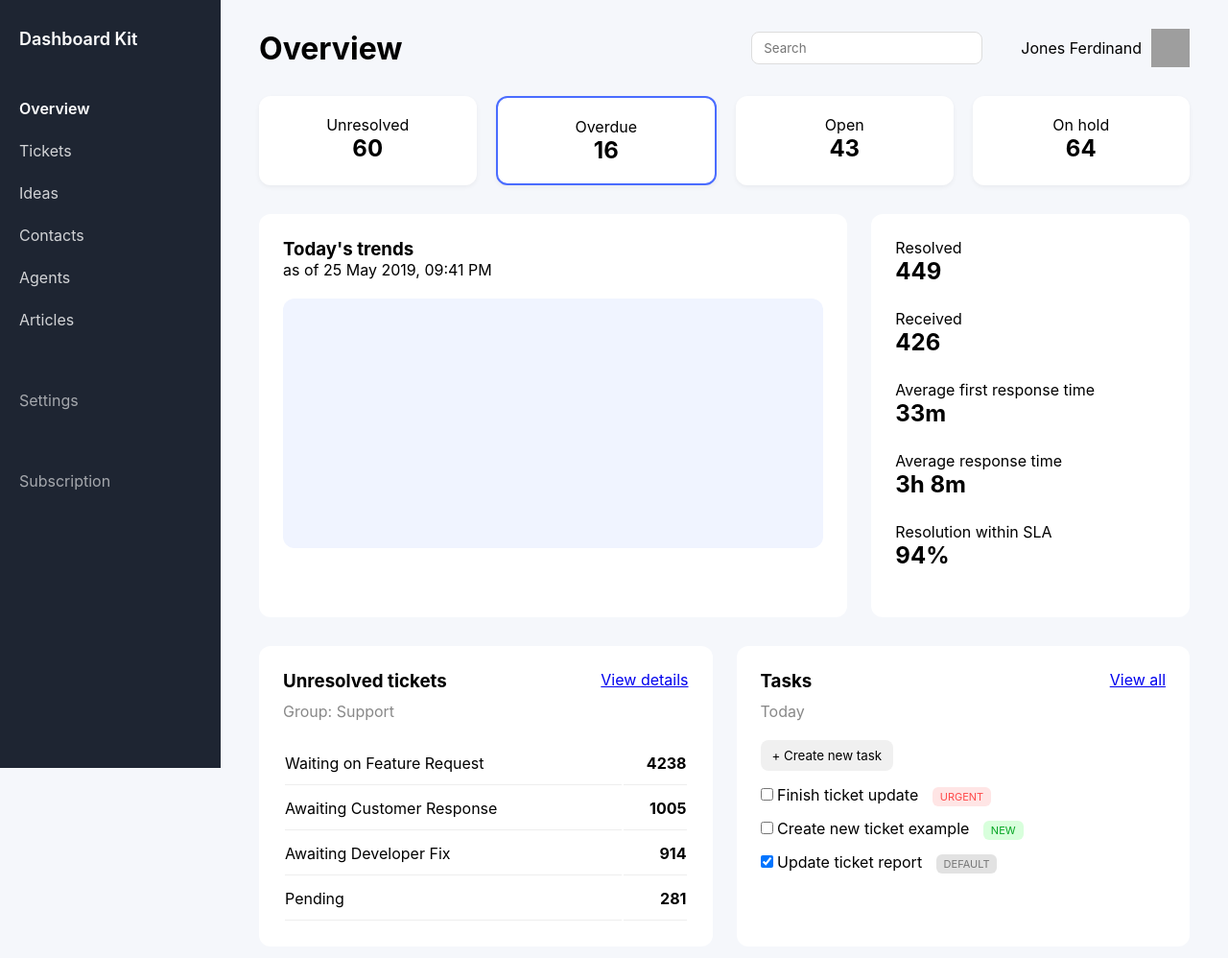
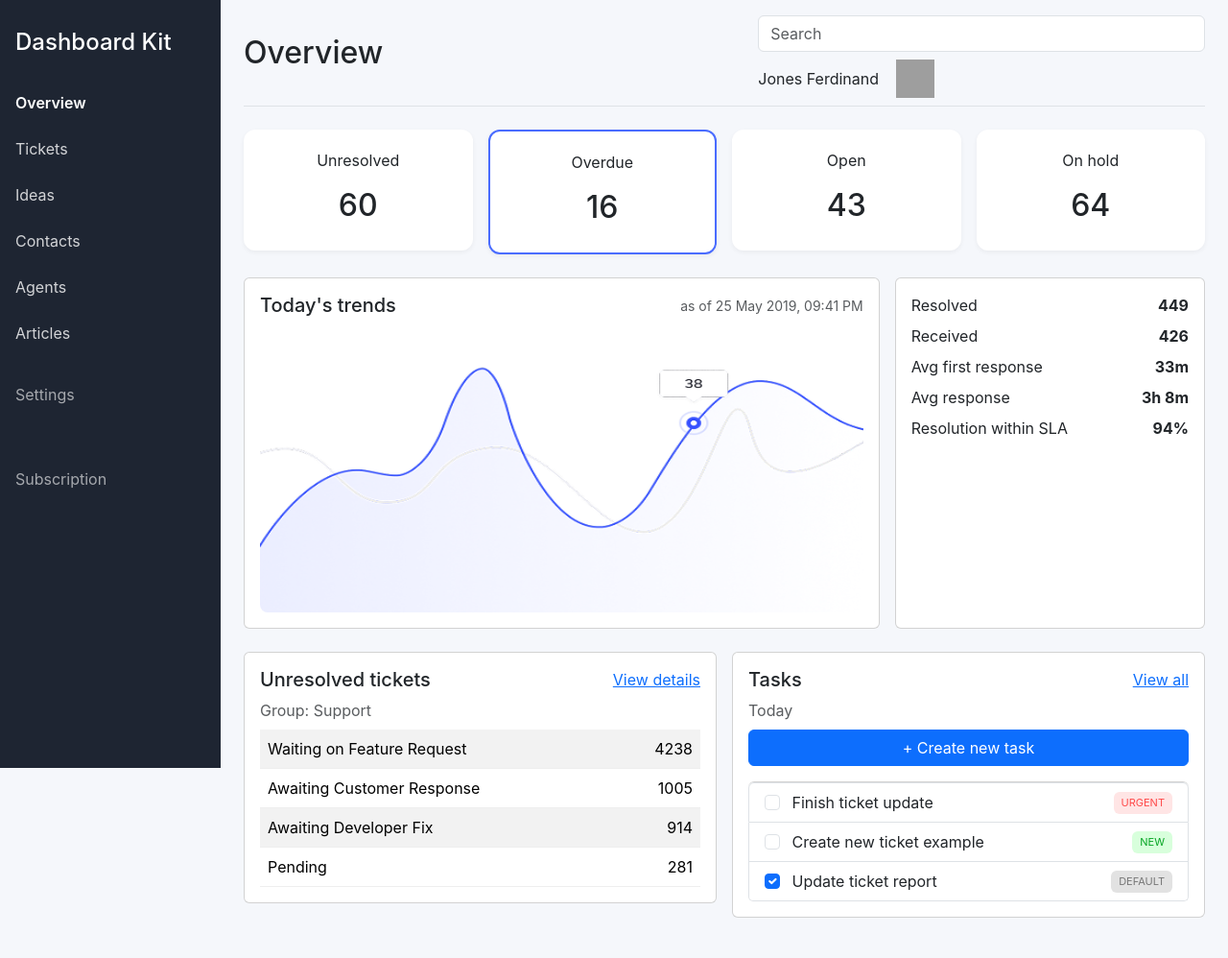
Before and after one commit to gagan11722/figma-page, a website: page Public/index.html in a window 1280 px wide. Shown: the whole page at 96% size. After the commit the page ends 972 px from the top, so only its background shows below. Drawn offline with nearby package versions, Linux system fonts and the light colour scheme; grey boxes are pictures that could not be loaded.

Commit message:
Update index.html and add .gitattributes

```diff
--- /dev/null
+++ b/Public/css/dashboard.css
@@ -0,0 +1,83 @@
+/* Sidebar */
+.sidebar {
+    min-height: 100vh;
+    background-color: #343a40;
+    color: white;
+    padding: 1rem;
+}
+
+.sidebar .menu li {
+    list-style: none;
+    margin: 0.5rem 0;
+    cursor: pointer;
+    transition: color 0.3s;
+}
+
+.sidebar .menu li:hover {
+    color: #0d6efd;
+}
+
+.sidebar .menu li.active {
+    font-weight: bold;
+}
+
+/* Profile image */
+.profile img {
+    border-radius: 50%;
+    width: 40px;
+    height: 40px;
+}
+
+/* Stat cards */
+.stat-card {
+    border-radius: 0.5rem;
+    padding: 1rem;
+    background-color: white;
+    text-align: center;
+    box-shadow: 0 0 5px rgba(0,0,0,0.1);
+    transition: transform 0.2s;
+}
+
+.stat-card:hover {
+    transform: translateY(-3px);
+}
+
+.stat-card.active {
+    border-top: 3px solid #0d6efd;
+}
+
+/* Tags for tasks */
+.tag {
+    padding: 0.2rem 0.5rem;
+    border-radius: 0.3rem;
+    font-size: 0.75rem;
+    color: white;
+    white-space: nowrap;
+}
+
+.tag.urgent { background-color: #dc3545; }
+.tag.new { background-color: #0d6efd; }
+.tag.default { background-color: #6c757d; }
+
+/* Card styling */
+.card {
+    border-radius: 0.5rem;
+    box-shadow: 0 0 10px rgba(0,0,0,0.05);
+}
+
+/* Table adjustments */
+.table td, .table th {
+    vertical-align: middle;
+}
+
+
+/* Responsive tweaks */
+@media (max-width: 768px) {
+    .sidebar {
+        min-height: auto;
+        padding: 0.5rem;
+    }
+    .profile span {
+        display: none;
+    }
+}
--- a/Public/css/style.css
+++ b/Public/css/style.css
@@ -210,6 +210,20 @@ table td {
 .new { background: #d8ffdc; color: #06a524; }
 .default { background: #e2e2e2; color: #777; }
 
+/* Trend image container */
+.trend-image-wrapper {
+    width: 100%;
+    height: 300px; /* adjust height as needed */
+    overflow: hidden;
+    border-radius: 0.5rem; /* match card style */
+}
+
+.trend-image-wrapper img {
+    width: 100%;
+    height: 100%;
+    display: block;
+}
+
 /* Tablets (max width 992px) */
 @media (max-width: 992px) {
 
--- a/Public/index.html
+++ b/Public/index.html
@@ -4,134 +4,155 @@
   <meta charset="UTF-8">
   <meta name="viewport" content="width=device-width, initial-scale=1.0">
   <title>Dashboard Overview</title>
+  <!-- Bootstrap CSS -->
+  <link href="https://cdn.jsdelivr.net/npm/bootstrap@5.3.2/dist/css/bootstrap.min.css" rel="stylesheet">
+  <!-- Custom CSS -->
   <link rel="stylesheet" href="/css/style.css">
 </head>
 <body>
 
-<div class="layout">
+<div class="container-fluid min-vw-100">
+  <div class="row flex-nowrap">
+
     <!-- Sidebar -->
-    <aside class="sidebar">
-        <h1 class="logo">Dashboard Kit</h1>
-
-        <nav>
-            <ul class="menu">
+    <nav class="col-auto col-md-3 col-xl-2 px-3 sidebar">
+      <h1 class="h4 mb-4">Dashboard Kit</h1>
+      <ul class="menu p-0">
         <li class="active">Overview</li>
         <li>Tickets</li>
         <li>Ideas</li>
         <li>Contacts</li>
         <li>Agents</li>
         <li>Articles</li>
-
-                <li class="section">Settings</li>
+        <li class="mt-3 section">Settings</li>
         <li class="section">Subscription</li>
       </ul>
     </nav>
-    </aside>
 
     <!-- Main content -->
-    <main class="main">
-
+    <main class="col px-4 py-3">
       <!-- Top Header -->
-        <header class="topbar">
-            <h1>Overview</h1>
-
-            <section class="topbar-right">
-                <form>
-                    <input type="text" placeholder="Search" aria-label="Search">
-                </form>
-                <figure class="icon"></figure>
-                <section class="profile">
-                    <span>Jones Ferdinand</span>
-                    <img src="https://i.pravatar.cc/40" alt="Profile picture of Jones Ferdinand">
-                </section>
-            </section>
-        </header>
+      <div class="d-flex justify-content-between align-items-center mb-4 border-bottom pb-2">
+        <h1 class="h2">Overview</h1>
+        <div class="d-flex align-items-center flex-wrap gap-2">
+          <input class="form-control" type="search" placeholder="Search" aria-label="Search">
+          <div class="profile d-flex align-items-center">
+            <span class="me-2">Jones Ferdinand</span>
+            <img src="https://i.pravatar.cc/40" alt="Profile picture">
+          </div>
+        </div>
+      </div>
 
       <!-- Stats Cards -->
-        <section class="stats-card-row">
-            <article class="stat-card">
+      <div class="row mb-4 g-3">
+        <div class="col-6 col-sm-6 col-md-3">
+          <div class="stat-card">
             <p>Unresolved</p>
             <h2>60</h2>
-            </article>
-            <article class="stat-card active">
+          </div>
+        </div>
+        <div class="col-6 col-sm-6 col-md-3">
+          <div class="stat-card active">
             <p>Overdue</p>
             <h2>16</h2>
-            </article>
-            <article class="stat-card">
+          </div>
+        </div>
+        <div class="col-6 col-sm-6 col-md-3">
+          <div class="stat-card">
             <p>Open</p>
             <h2>43</h2>
-            </article>
-            <article class="stat-card">
+          </div>
+        </div>
+        <div class="col-6 col-sm-6 col-md-3">
+          <div class="stat-card">
             <p>On hold</p>
             <h2>64</h2>
-            </article>
-        </section>
+          </div>
+        </div>
+      </div>
 
       <!-- Trends + Right Stats -->
-        <section class="trend-section">
+      <div class="row mb-4 g-3">
+    <!-- Trend Image -->
+    <div class="col-lg-8 col-md-12">
+        <div class="card p-3">
+            <div class="d-flex justify-content-between align-items-center mb-2">
+                <h5 class="mb-0">Today's trends</h5>
+                <small class="text-muted">as of 25 May 2019, 09:41 PM</small>
+            </div>
+            <div class="trend-image-wrapper">
+                <img src="/images/image 1.png" alt="Today's trends">
+            </div>
+        </div>
+    </div>
 
-            <article class="trend-card">
-                <header>
-                    <h3>Today's trends</h3>
-                    <p class="timestamp">as of 25 May 2019, 09:41 PM</p>
-                </header>
-                <canvas id="trendChart"></canvas>
-                <img src="" alt="">
-            </article>
+    <!-- Right Stats -->
+    <div class="col-lg-4 col-md-12">
+        <div class="card p-3 h-100">
+            <ul class="list-unstyled mb-0">
+                <li class="d-flex justify-content-between mb-2"><span>Resolved</span><strong>449</strong></li>
+                <li class="d-flex justify-content-between mb-2"><span>Received</span><strong>426</strong></li>
+                <li class="d-flex justify-content-between mb-2"><span>Avg first response</span><strong>33m</strong></li>
+                <li class="d-flex justify-content-between mb-2"><span>Avg response</span><strong>3h 8m</strong></li>
+                <li class="d-flex justify-content-between"><span>Resolution within SLA</span><strong>94%</strong></li>
+            </ul>
+        </div>
+    </div>
+</div>
 
-            <aside class="right-panel">
-                <ul>
-                    <li><p>Resolved</p><h2>449</h2></li>
-                    <li><p>Received</p><h2>426</h2></li>
-                    <li><p>Average first response time</p><h2>33m</h2></li>
-                    <li><p>Average response time</p><h2>3h 8m</h2></li>
-                    <li><p>Resolution within SLA</p><h2>94%</h2></li>
-                </ul>
-            </aside>
-
-        </section>
 
       <!-- Bottom Panels -->
-        <section class="bottom-section">
-
+      <div class="row g-3">
         <!-- Unresolved Tickets -->
-            <article class="table-card">
-                <header class="card-header">
-                    <h3>Unresolved tickets</h3>
+        <div class="col-lg-6 col-md-12">
+          <div class="card p-3">
+            <div class="d-flex justify-content-between align-items-center mb-2">
+              <h5 class="mb-0">Unresolved tickets</h5>
               <a href="#">View details</a>
-                </header>
-                <p class="group-label">Group: Support</p>
-
-                <table>
-                    <tr><td>Waiting on Feature Request</td><td class="number">4238</td></tr>
-                    <tr><td>Awaiting Customer Response</td><td class="number">1005</td></tr>
-                    <tr><td>Awaiting Developer Fix</td><td class="number">914</td></tr>
-                    <tr><td>Pending</td><td class="number">281</td></tr>
+            </div>
+            <p class="text-muted mb-2">Group: Support</p>
+            <table class="table table-striped mb-0">
+              <tbody>
+                <tr><td>Waiting on Feature Request</td><td class="text-end">4238</td></tr>
+                <tr><td>Awaiting Customer Response</td><td class="text-end">1005</td></tr>
+                <tr><td>Awaiting Developer Fix</td><td class="text-end">914</td></tr>
+                <tr><td>Pending</td><td class="text-end">281</td></tr>
+              </tbody>
             </table>
-            </article>
+          </div>
+        </div>
 
         <!-- Tasks -->
-            <article class="table-card">
-                <header class="card-header">
-                    <h3>Tasks</h3>
+        <div class="col-lg-6 col-md-12">
+          <div class="card p-3">
+            <div class="d-flex justify-content-between align-items-center mb-2">
+              <h5 class="mb-0">Tasks</h5>
               <a href="#">View all</a>
-                </header>
-
-                <p class="group-label">Today</p>
-                <button class="new-task-btn">+ Create new task</button>
-
-                <ul class="task-list">
-                    <li><input type="checkbox"> Finish ticket update <span class="tag urgent">URGENT</span></li>
-                    <li><input type="checkbox"> Create new ticket example <span class="tag new">NEW</span></li>
-                    <li><input checked type="checkbox"> Update ticket report <span class="tag default">DEFAULT</span></li>
+            </div>
+            <p class="text-muted mb-2">Today</p>
+            <button class="btn btn-primary mb-3">+ Create new task</button>
+            <ul class="list-group">
+              <li class="list-group-item d-flex justify-content-between align-items-center">
+                <div><input class="form-check-input me-2" type="checkbox"> Finish ticket update</div>
+                <span class="tag urgent">URGENT</span>
+              </li>
+              <li class="list-group-item d-flex justify-content-between align-items-center">
+                <div><input class="form-check-input me-2" type="checkbox"> Create new ticket example</div>
+                <span class="tag new">NEW</span>
+              </li>
+              <li class="list-group-item d-flex justify-content-between align-items-center">
+                <div><input class="form-check-input me-2" type="checkbox" checked> Update ticket report</div>
+                <span class="tag default">DEFAULT</span>
+              </li>
             </ul>
-            </article>
-
-        </section>
+          </div>
+        </div>
+      </div>
 
     </main>
+  </div>
+</div>
 
-</div>
 
 </body>
 </html>
```
Also changed, not shown: Public/images/image 1.png (added). Lines whose indentation alone changed are shown as unchanged.
